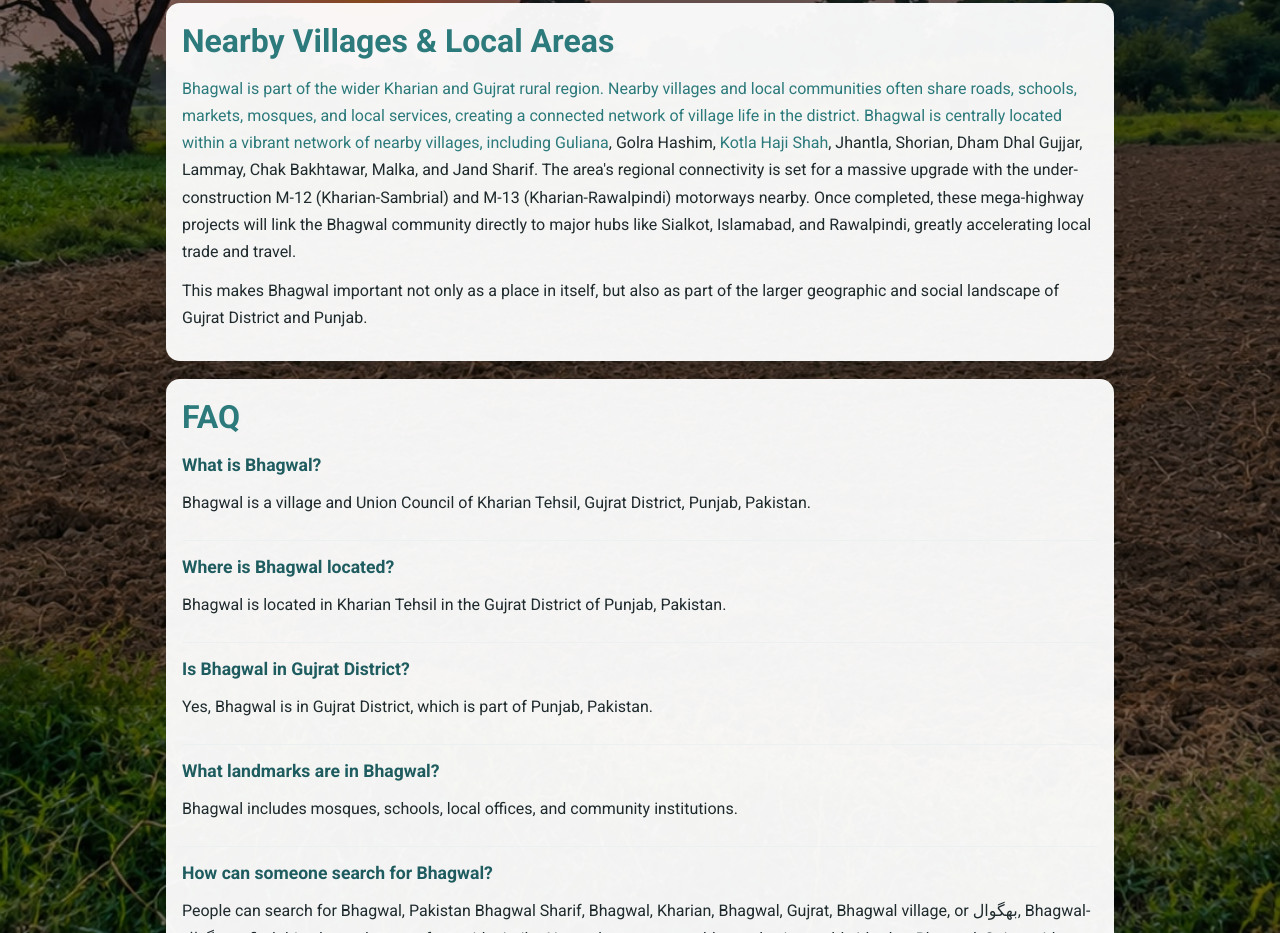
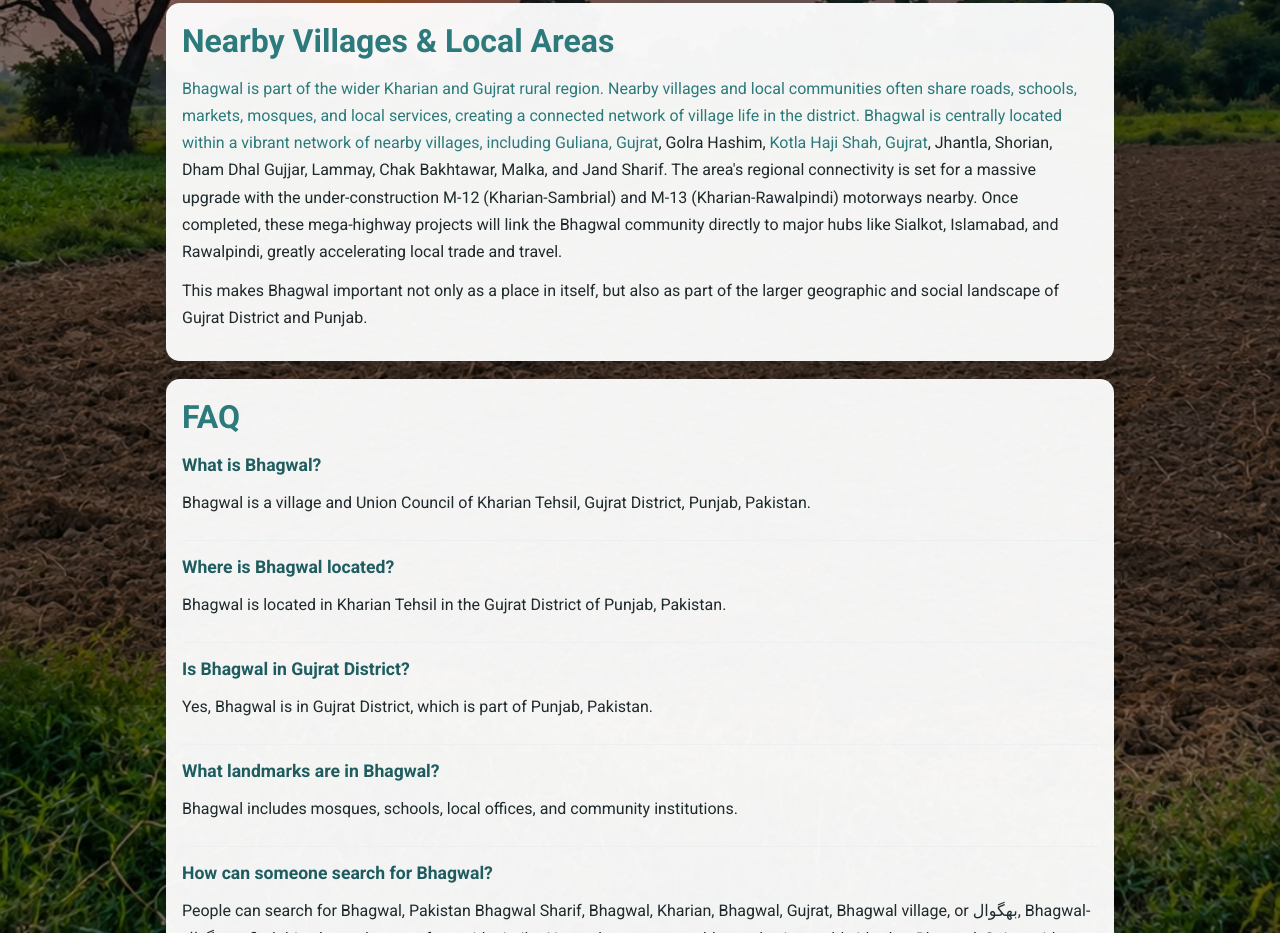
Before and after one commit to Murshad87/Bhagwal, a plain HTML site: page index.html in a window 1280 px wide. Shown: the part 4095-5028 px from the top of the page. Drawn offline with Linux system fonts and the light colour scheme; a script that the page names is missing.

Commit message:
Update links to Guliana and Kotla Haji Shah pages

```diff
--- a/index.html
+++ b/index.html
@@ -719,9 +719,9 @@
         communities often share roads, schools, markets, mosques, and local services, creating a
         connected network of village life in the district.
         Bhagwal is centrally located within a vibrant network of nearby villages, including
-       <a href="https://wikipedia.org" target="_blank" rel="noopener">Guliana</a>,
+       <a href="https://en.wikipedia.org/wiki/Guliana%2C_Gujrat" target="_blank" rel="noopener">Guliana, Gujrat</a>,
        Golra Hashim,
-       <a href="https://wikipedia.org" target="_blank" rel="noopener">Kotla Haji Shah</a>,
+       <a href="https://en.wikipedia.org/wiki/Kotla_Haji_Shah%2C_Gujrat" target="_blank" rel="noopener">Kotla Haji Shah, Gujrat</a>,
       Jhantla, Shorian, Dham Dhal Gujjar, Lammay, Chak Bakhtawar, Malka, and Jand Sharif.
       The area's regional connectivity is set for a massive upgrade with the under-construction M-12 (Kharian-Sambrial) and M-13 (Kharian-Rawalpindi) motorways nearby. Once completed, these mega-highway projects will link the Bhagwal community directly to major hubs like Sialkot, Islamabad, and Rawalpindi, greatly accelerating local trade and travel.
       </p>
```
